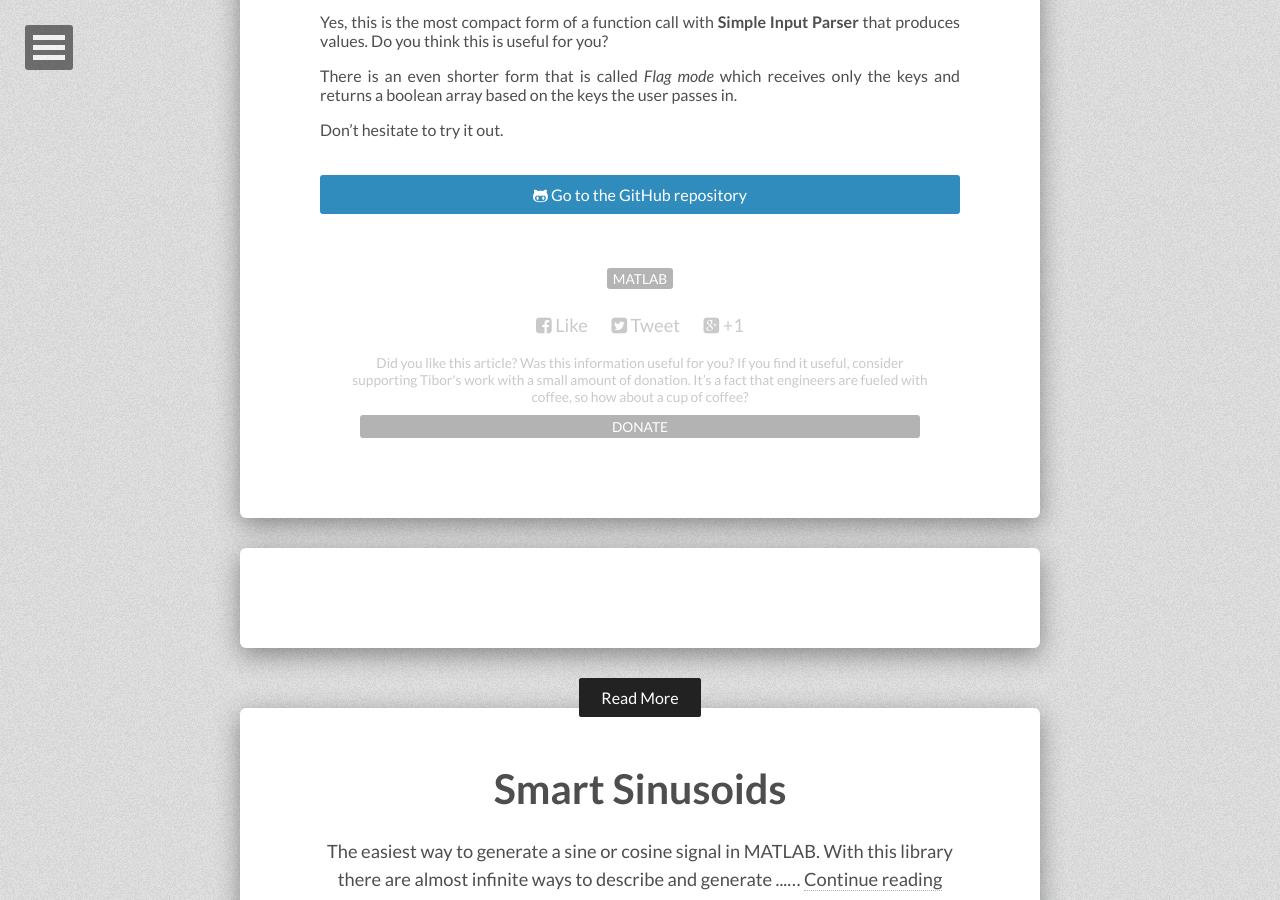
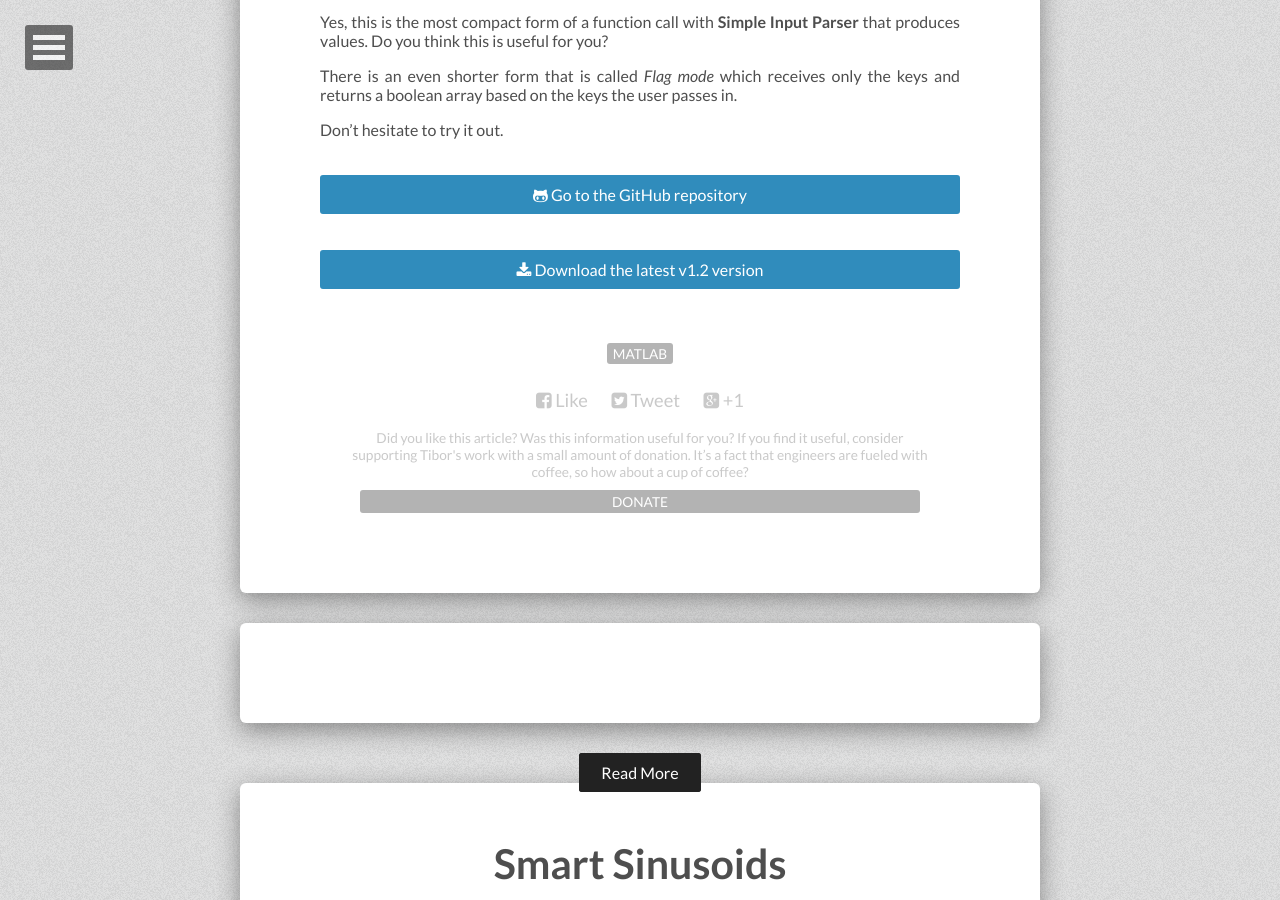
Before and after one commit to tiborsimon/tiborsimon.github.io, a Jekyll site: the page built from _posts/2015-05-02-simple-input-parser.md, in a window 1280 px wide and 900 px high, scrolled down 2355 px. Built offline with Jekyll 4.4.1, drawn with Linux system fonts in a browser that asks for light colours; nearby versions of some CDN libraries; comment, search, counter and statistics services are not loaded.

Commit message:
Download link added

```diff
--- a/_posts/2015-05-02-simple-input-parser.md
+++ b/_posts/2015-05-02-simple-input-parser.md
@@ -71,3 +71,5 @@ There is an even shorter form that is called _Flag mode_ which receives only the
 Don't hesitate to try it out.
 
 <a href='https://github.com/tiborsimon/simple-input-parser' class="btn-info btn centered"><i class="fa fa-github-alt"></i> Go to the GitHub repository</a>
+
+<a href='https://github.com/tiborsimon/simple-input-parser/archive/v1.2.zip' class="btn-info btn centered"><i class="fa fa-download"></i> Download the latest v1.2 version</a>
```
